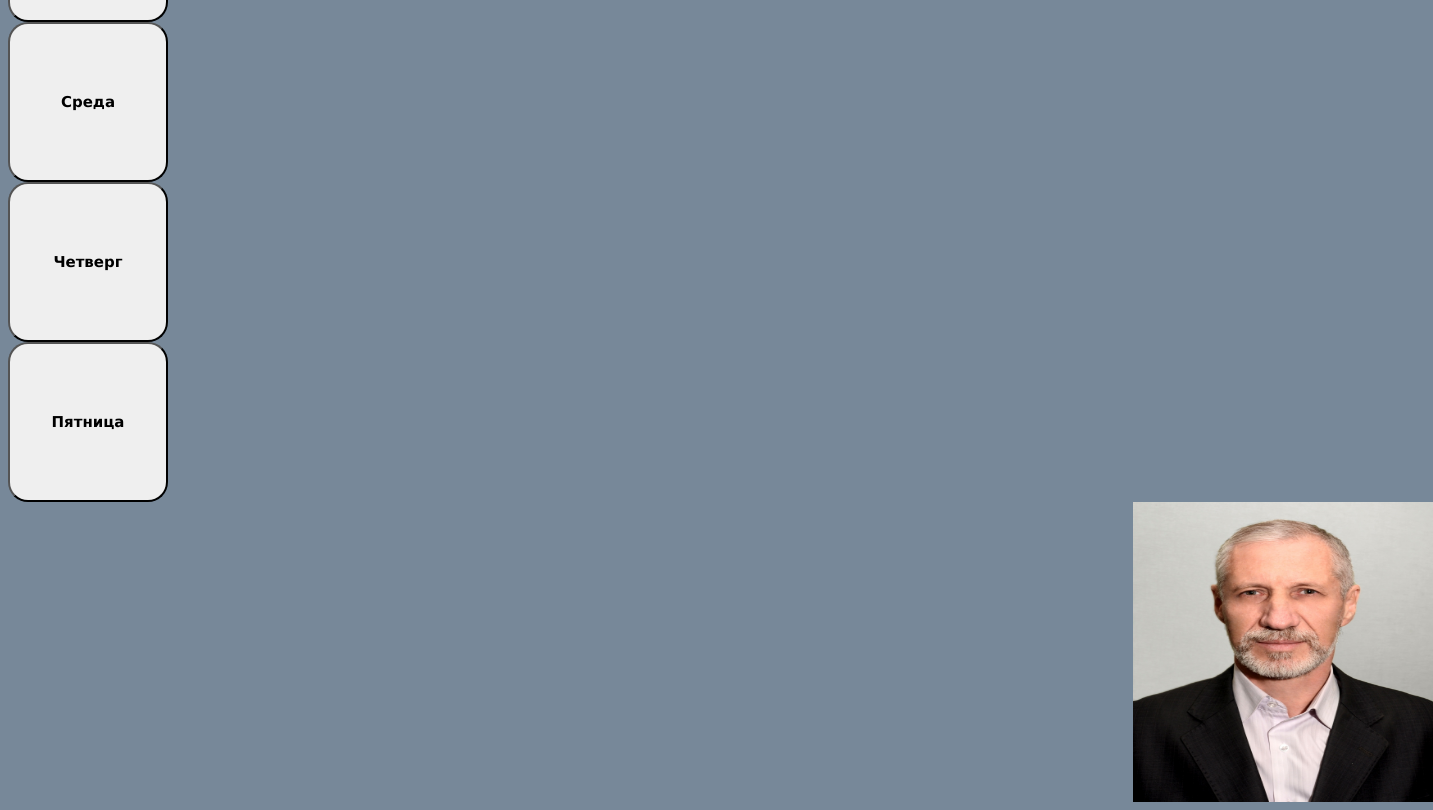
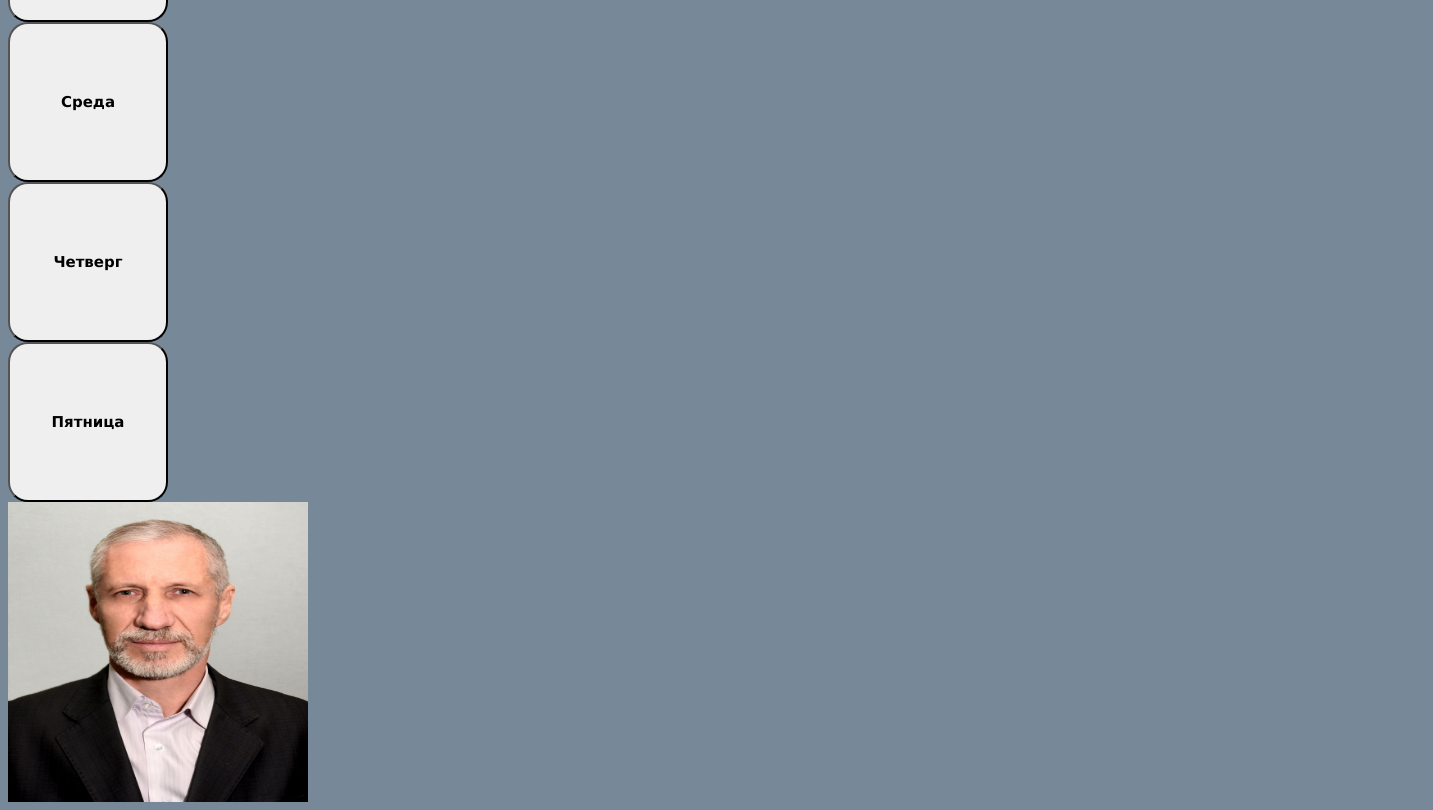
Before and after one commit to Kortohkin2/Class-schedule, a plain HTML site: page index.html in a window 1280 px wide. Shown: the part 241-1051 px from the top of the page, 1433 px wide, since content can reach past the window. Drawn offline with Linux system fonts and the light colour scheme.

Commit message:
Update style.css

```diff
--- a/style.css
+++ b/style.css
@@ -17,7 +17,7 @@ li{
     padding-top: 5px;
 }
 .under.active{
-    margin-left: 1125px;
+/*     margin-left: 1125px; */
      width: 300px;
     height: 300px;
     display: block;
```
